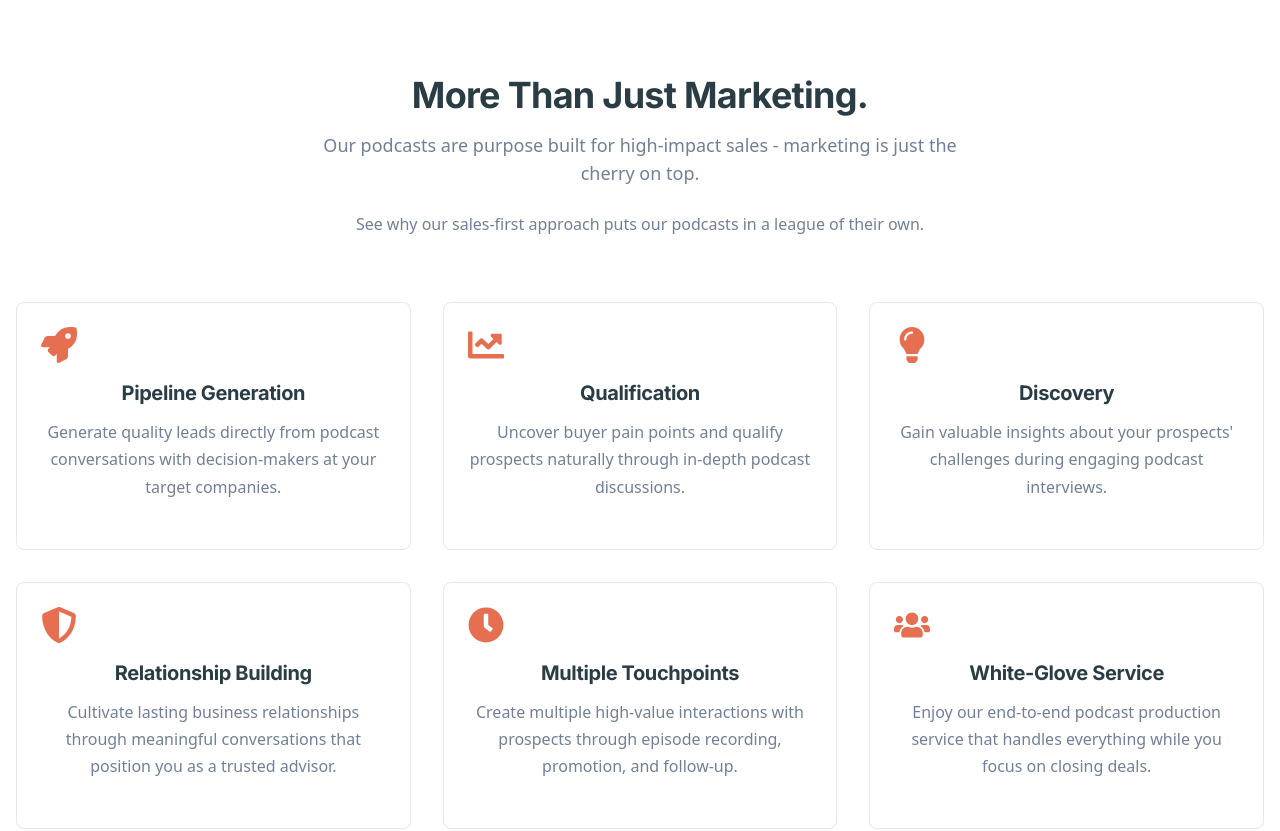
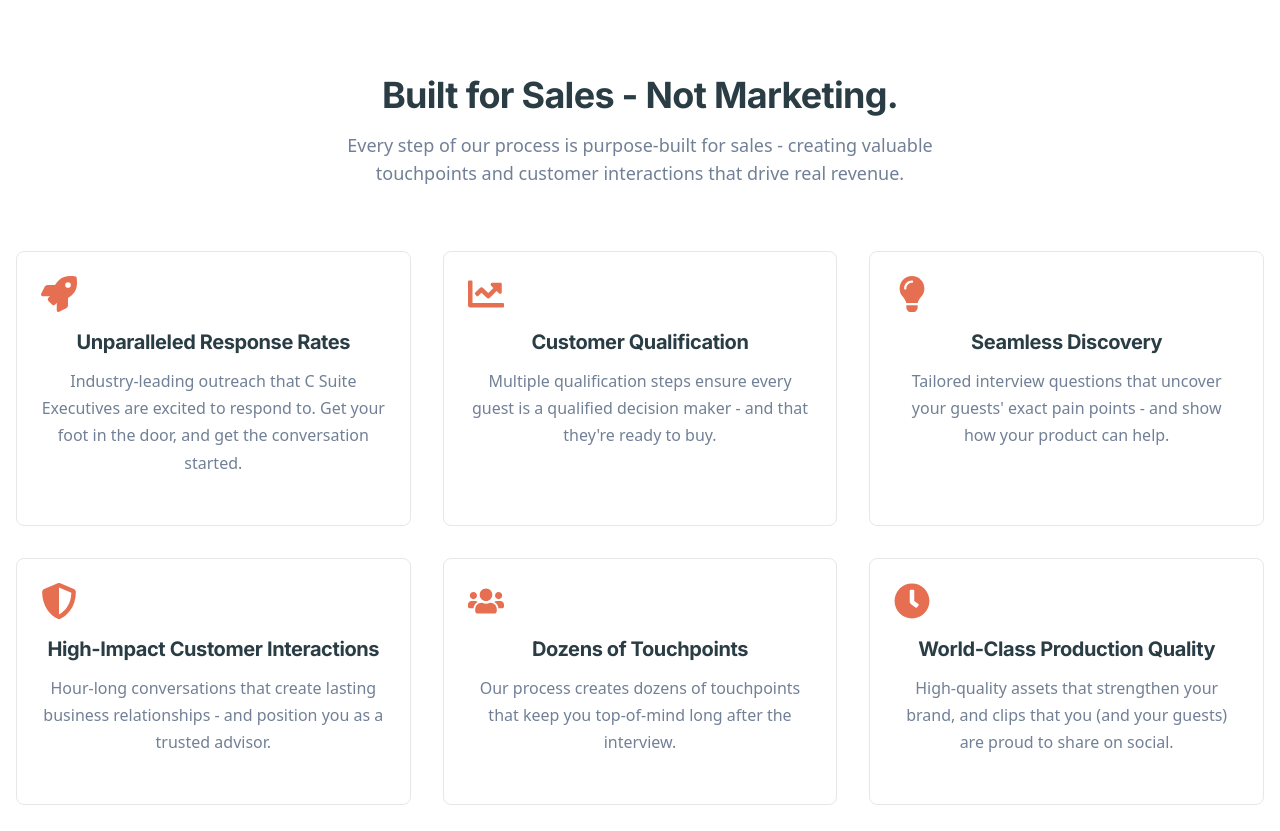
Before and after one commit to ZootNaps/website, a Next.js app: page / in a window 1280 px wide. Shown: the part 1960-2791 px from the top of the page. Built offline with nearby package versions, Linux system fonts and the light colour scheme.

Commit message:
updateed the "features" copy

```diff
--- a/src/components/home/FeaturesSection.tsx
+++ b/src/components/home/FeaturesSection.tsx
@@ -7,20 +7,20 @@ const FeaturesSection = () => {
     <section id="features" className="py-20 bg-white">
       <div className="container mx-auto px-4">
         <div className="text-center mb-16">
-          <h2 className="text-3xl md:text-4xl font-bold mb-4 text-primary">More Than Just Marketing.</h2>
+          <h2 className="text-3xl md:text-4xl font-bold mb-4 text-primary">Built for Sales - Not Marketing.</h2>
           <p className="text-lg text-gray max-w-2xl mx-auto">
-            Our podcasts are purpose built for high-impact sales - marketing is just the cherry on top. </p>
-            <p>See why our sales-first approach puts our podcasts in a league of their own.
-          </p>
+            Every step of our process is purpose-built for sales - creating valuable touchpoints and customer interactions that drive real revenue.</p>
+            {/* <p>See why our sales-first approach puts our podcasts in a league of their own.
+          </p> */}
         </div>
 
         <div className="grid grid-cols-1 md:grid-cols-2 lg:grid-cols-3 gap-8">
           <div className="p-6 border border-gray-200 rounded-lg hover:shadow-lg transition duration-300">
             <div className="text-center">
               <FaRocket className="text-secondary text-4xl mb-4" />
-              <h3 className="text-xl font-bold mb-3 text-primary">Pipeline Generation</h3>
+              <h3 className="text-xl font-bold mb-3 text-primary">Unparalleled Response Rates</h3>
               <p className="text-gray">
-                Generate quality leads directly from podcast conversations with decision-makers at your target companies.
+                Industry-leading outreach that C  Suite Executives are excited to respond to. Get your foot in the door, and get the conversation started.
               </p>
             </div>
           </div>
@@ -28,9 +28,9 @@ const FeaturesSection = () => {
           <div className="p-6 border border-gray-200 rounded-lg hover:shadow-lg transition duration-300">
             <div className="text-center">
               <FaChartLine className="text-secondary text-4xl mb-4" />
-              <h3 className="text-xl font-bold mb-3 text-primary">Qualification</h3>
+              <h3 className="text-xl font-bold mb-3 text-primary">Customer Qualification</h3>
               <p className="text-gray">
-                Uncover buyer pain points and qualify prospects naturally through in-depth podcast discussions.
+                Multiple qualification steps ensure every guest is a qualified decision maker - and that they're ready to buy.
               </p>
             </div>
           </div>
@@ -38,9 +38,9 @@ const FeaturesSection = () => {
           <div className="p-6 border border-gray-200 rounded-lg hover:shadow-lg transition duration-300">
             <div className="text-center">
               <FaLightbulb className="text-secondary text-4xl mb-4" />
-              <h3 className="text-xl font-bold mb-3 text-primary">Discovery</h3>
+              <h3 className="text-xl font-bold mb-3 text-primary">Seamless Discovery</h3>
               <p className="text-gray">
-                Gain valuable insights about your prospects' challenges during engaging podcast interviews.
+                Tailored interview questions that uncover your guests' exact pain points - and show how your product can help.
               </p>
             </div>
           </div>
@@ -48,9 +48,19 @@ const FeaturesSection = () => {
           <div className="p-6 border border-gray-200 rounded-lg hover:shadow-lg transition duration-300">
             <div className="text-center">
               <FaShieldAlt className="text-secondary text-4xl mb-4" />
-              <h3 className="text-xl font-bold mb-3 text-primary">Relationship Building</h3>
+              <h3 className="text-xl font-bold mb-3 text-primary">High-Impact Customer Interactions</h3>
               <p className="text-gray">
-                Cultivate lasting business relationships through meaningful conversations that position you as a trusted advisor.
+                Hour-long conversations that create lasting business relationships - and position you as a trusted advisor.
+              </p>
+            </div>
+          </div>
+
+          <div className="p-6 border border-gray-200 rounded-lg hover:shadow-lg transition duration-300">
+            <div className="text-center">
+              <FaUsers className="text-secondary text-4xl mb-4" />
+              <h3 className="text-xl font-bold mb-3 text-primary">Dozens of Touchpoints</h3>
+              <p className="text-gray">
+                Our process creates dozens of touchpoints that keep you top-of-mind long after the interview.
               </p>
             </div>
           </div>
@@ -58,19 +68,9 @@ const FeaturesSection = () => {
           <div className="p-6 border border-gray-200 rounded-lg hover:shadow-lg transition duration-300">
             <div className="text-center">
               <FaClock className="text-secondary text-4xl mb-4" />
-              <h3 className="text-xl font-bold mb-3 text-primary">Multiple Touchpoints</h3>
+              <h3 className="text-xl font-bold mb-3 text-primary">World-Class Production Quality</h3>
               <p className="text-gray">
-                Create multiple high-value interactions with prospects through episode recording, promotion, and follow-up.
-              </p>
-            </div>
-          </div>
-
-          <div className="p-6 border border-gray-200 rounded-lg hover:shadow-lg transition duration-300">
-            <div className="text-center">
-              <FaUsers className="text-secondary text-4xl mb-4" />
-              <h3 className="text-xl font-bold mb-3 text-primary">White-Glove Service</h3>
-              <p className="text-gray">
-                Enjoy our end-to-end podcast production service that handles everything while you focus on closing deals.
+                High-quality assets that strengthen your brand, and clips that you (and your guests) are proud to share on social.
               </p>
             </div>
           </div>
--- a/src/components/home/ProcessSection.tsx
+++ b/src/components/home/ProcessSection.tsx
@@ -135,9 +135,10 @@ const ProcessSection = () => {
     <section id="process" className="py-20 bg-light border border-gray-200 rounded-lg shadow-md">
       <div className="container mx-auto px-4">
         <div className="text-center mb-8">
-          <h2 className="text-3xl md:text-4xl font-bold mb-4 text-primary">Our Proven Process</h2>
+          <h2 className="text-3xl md:text-4xl font-bold mb-4 text-primary">Our Sales-First Process.</h2>
           <p className="text-lg text-gray max-w-2xl mx-auto">
-            We follow a structured approach to ensure successful outcomes for your business.
+          From outreach to publication, and everything in between - we're more than just podcast </p>
+          <p>See why our sales-first approach puts our podcasts in a league of their own.
           </p>
         </div>
 
```
